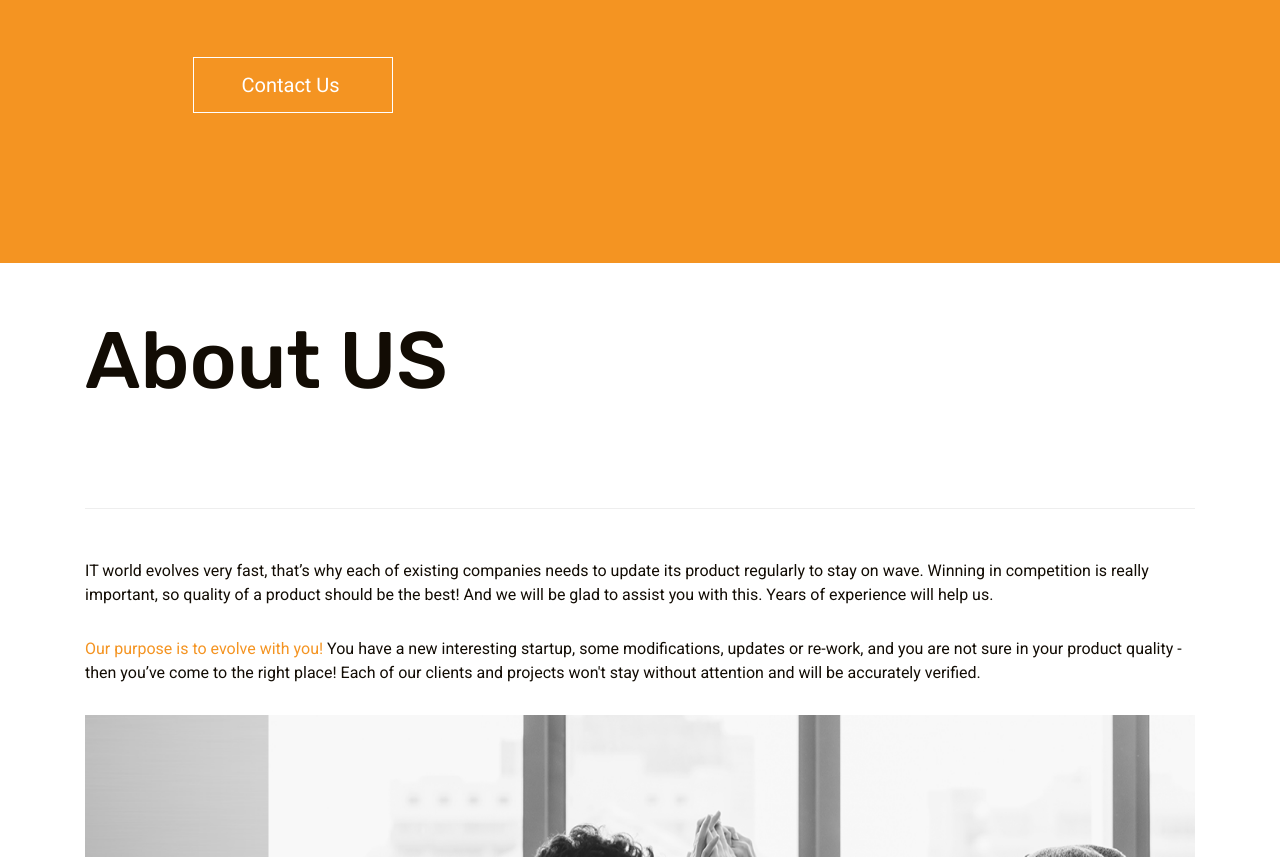
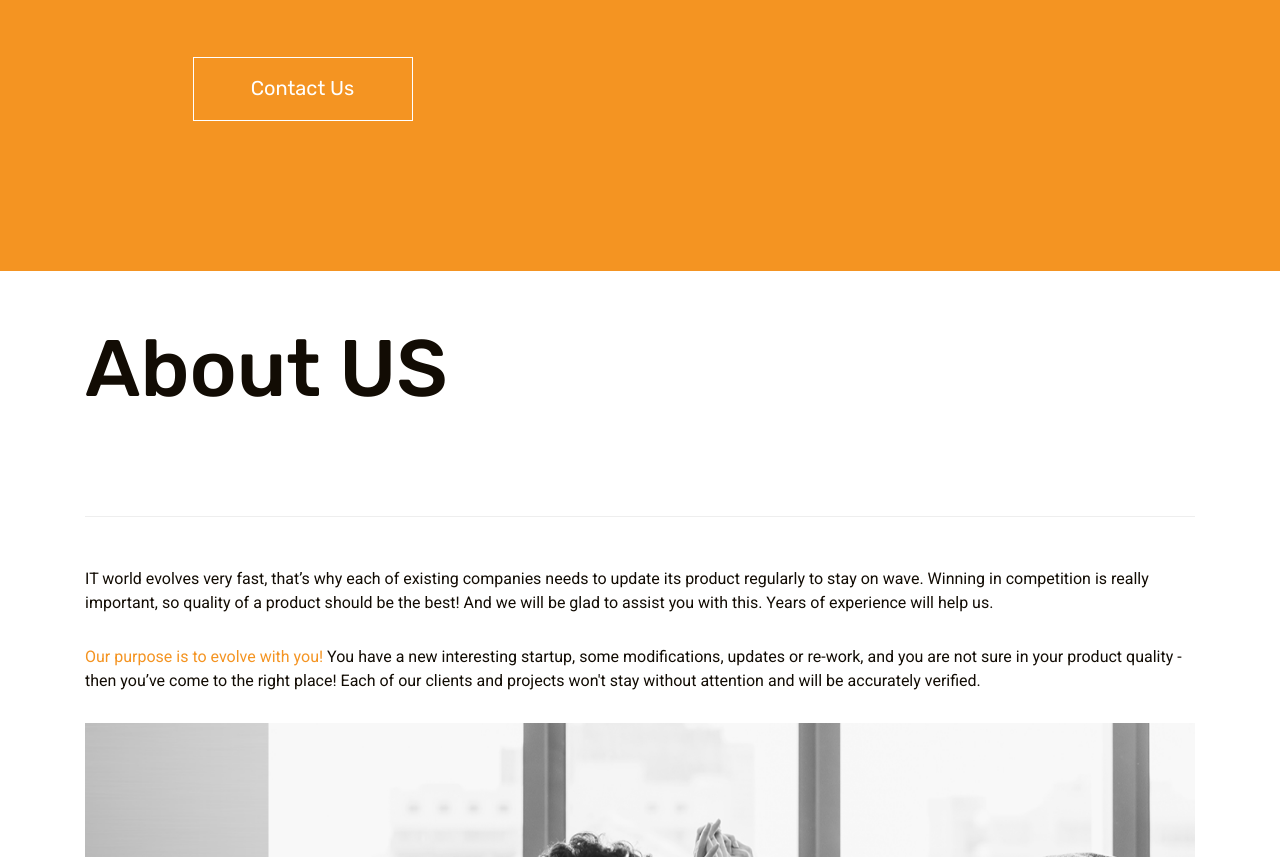
Before and after one commit to scholokov/QAX_Outsource, a plain HTML site: page index.html in a window 1280 px wide. Shown: the part 6179-7036 px from the top of the page. Drawn offline with Linux system fonts and the light colour scheme.

Commit message:
our support button

```diff
--- a/css/custom.css
+++ b/css/custom.css
@@ -638,11 +638,11 @@ our-support
   border-style: solid;
   font-size: 20px;
   margin-top: 60px;
-  padding-left: 48px;
-  padding-right: 32px;
-  padding-top: 12px;
-  padding-bottom: 12px;
-  max-width: 200px;
+  padding: 15px 57px;
+  width: 220px;
+  height: 64px;
+  text-align: center;
+  font-family: 'Rubik';
 }
 
 #our-support-button:hover {
```
